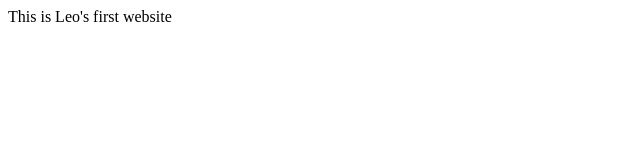
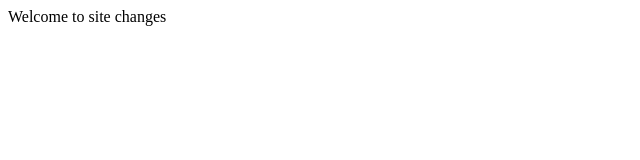
Before and after one commit to leolin13/leo-learns-to-build-website, a plain HTML site: page index.html in a window 1280 px wide. Shown: the full height of the page, 0-640 px from the left. Drawn offline with Linux system fonts and the light colour scheme.

Commit message:
second commit

```diff
--- a/index.html
+++ b/index.html
@@ -1,5 +1,5 @@
 <html>
     <body>
-        <div>This is Leo's first website</div>
+        <div>Welcome to site changes</div>
     </body>
 </html>
```
